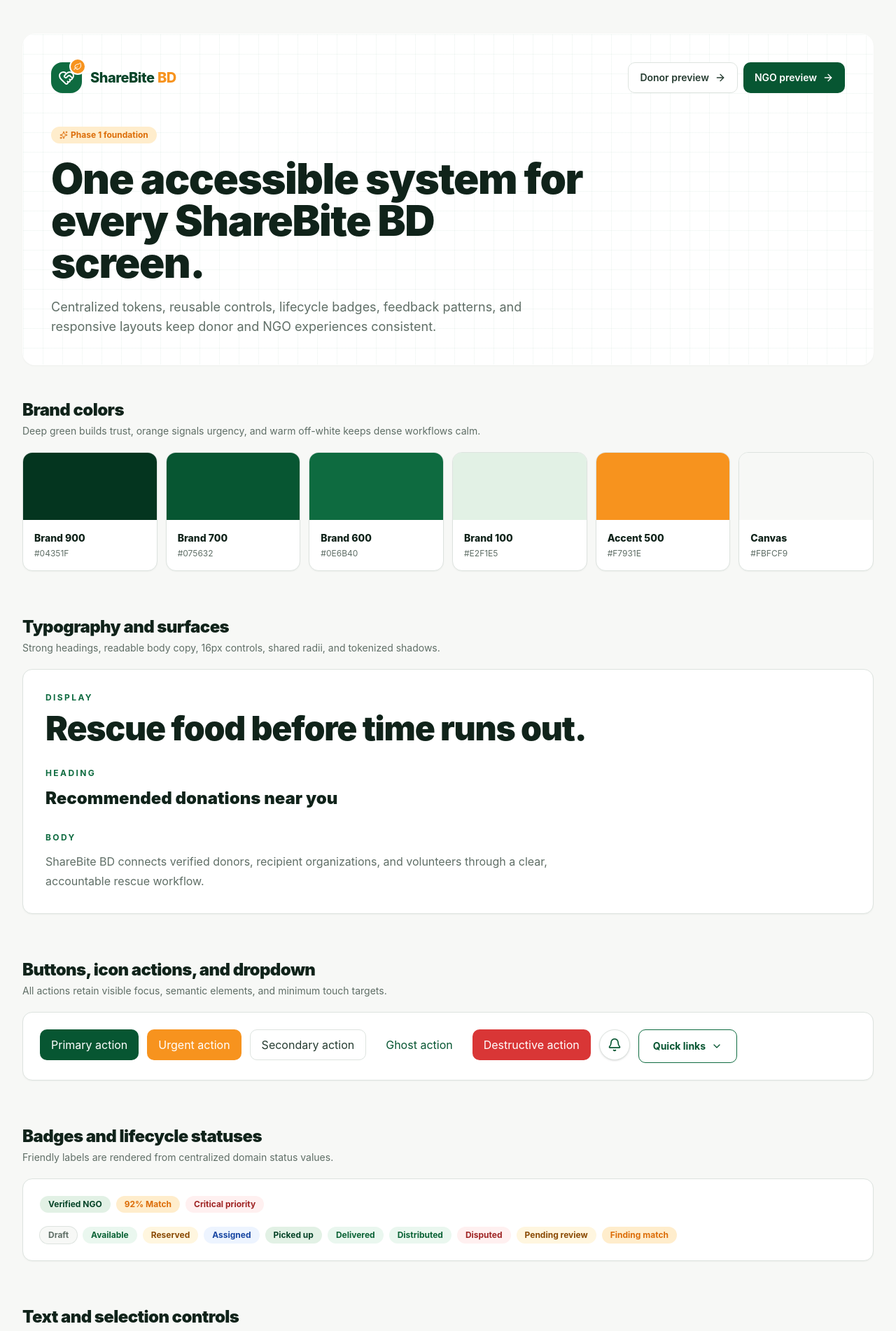
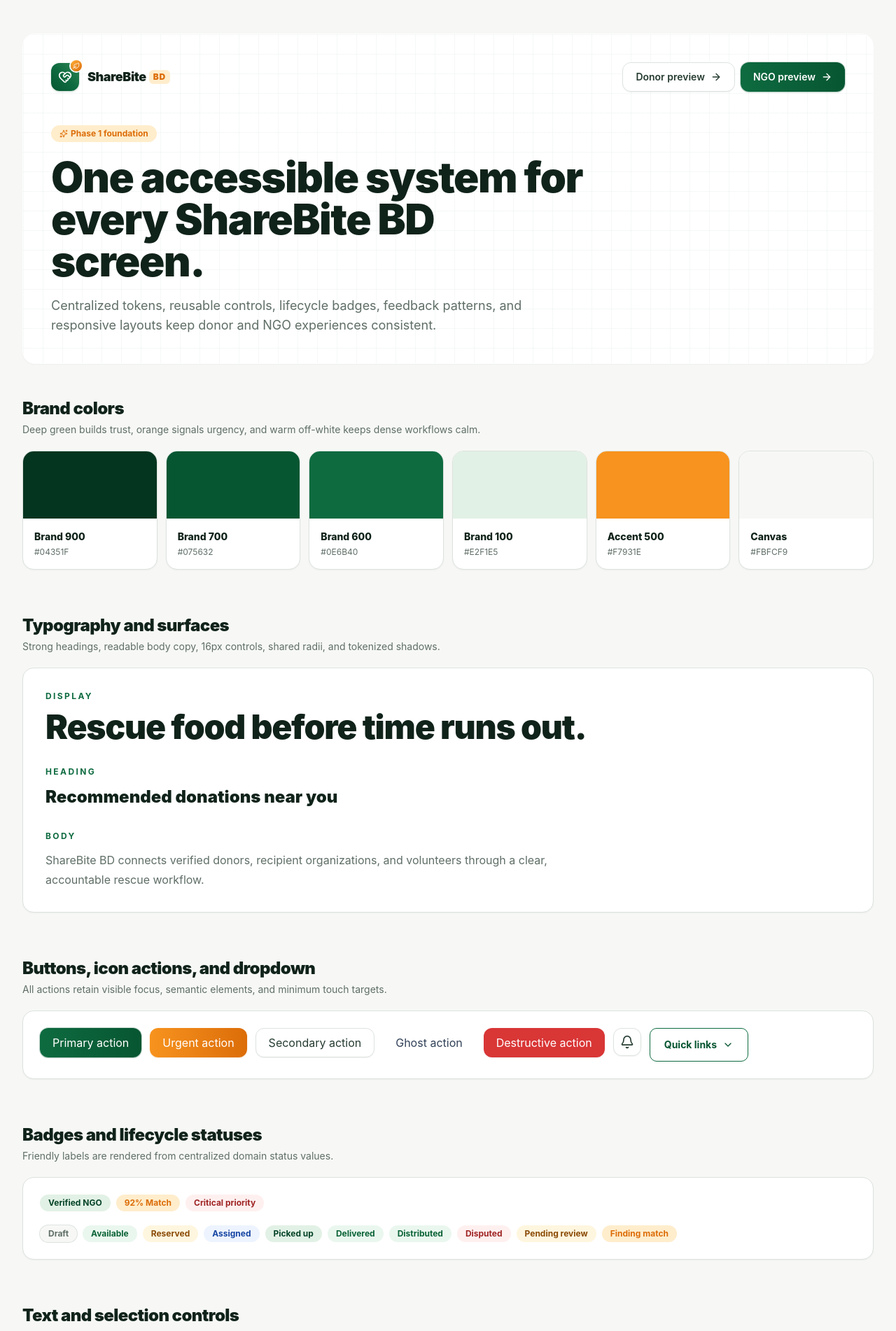
Before and after one commit to mahamudul-hasan7/shearbitebd, a Next.js app: page /design-system in a window 1280 px wide. Shown: the top 1902 px of the page at 70% size. Built offline with nearby package versions, Linux system fonts and the light colour scheme.

Commit message:
feat(ui): refine atomic button, card, icon-button, and brand logo components

```diff
--- a/src/components/brand/brand-logo.tsx
+++ b/src/components/brand/brand-logo.tsx
@@ -6,7 +6,7 @@ import { ROUTES } from "@/lib/routes";
 export function BrandLogo({
   compact = false,
   className,
-  href = ROUTES.auth.splash,
+  href = ROUTES.auth.login,
   inverse = false,
 }: {
   compact?: boolean;
@@ -15,17 +15,22 @@ export function BrandLogo({
   inverse?: boolean;
 }) {
   return (
-    <Link href={href} className={cn("inline-flex items-center gap-3", className)} aria-label="ShareBite BD home">
-      <span className={cn("relative grid size-11 shrink-0 place-items-center rounded-2xl text-white shadow-card", inverse ? "bg-white/15 ring-1 ring-white/20" : "bg-brand-600")}>
-        <HeartHandshake className="size-6" aria-hidden="true" />
-        <span className="absolute -right-1 -top-1 grid size-5 place-items-center rounded-full bg-accent-500 text-white ring-2 ring-white">
-          <Leaf className="size-3" aria-hidden="true" />
+    <Link href={href} className={cn("inline-flex items-center gap-3 transition-opacity hover:opacity-95", className)} aria-label="ShareBite BD home">
+      <span className={cn(
+        "relative grid size-10 shrink-0 place-items-center rounded-xl text-white shadow-sm transition-transform duration-200 group-hover:scale-105",
+        inverse ? "bg-white/15 ring-1 ring-white/30 backdrop-blur-md" : "bg-gradient-to-tr from-brand-700 via-brand-600 to-brand-500 shadow-brand-700/20 shadow-md"
+      )}>
+        <HeartHandshake className="size-5" aria-hidden="true" />
+        <span className="absolute -right-1 -top-1 grid size-4 place-items-center rounded-full bg-gradient-to-br from-accent-400 to-accent-600 text-white ring-2 ring-white shadow-xs">
+          <Leaf className="size-2.5" aria-hidden="true" />
         </span>
       </span>
       {!compact && (
-        <span className="leading-none">
-          <span className={cn("text-xl font-extrabold tracking-tight", inverse ? "text-white" : "text-brand-800")}>ShareBite</span>{" "}
-          <span className="text-xl font-extrabold tracking-tight text-accent-500">BD</span>
+        <span className="leading-tight">
+          <span className="flex items-center gap-1">
+            <span className={cn("text-lg font-black tracking-tight", inverse ? "text-white" : "text-ink-900")}>ShareBite</span>
+            <span className="rounded-md bg-accent-100 px-1.5 py-0.5 text-xs font-black uppercase tracking-wider text-accent-600">BD</span>
+          </span>
         </span>
       )}
     </Link>
--- a/src/components/ui/button.tsx
+++ b/src/components/ui/button.tsx
@@ -6,17 +6,17 @@ export type ButtonVariant = "primary" | "secondary" | "outline" | "ghost" | "dan
 export type ButtonSize = "sm" | "md" | "lg";
 
 const variants: Record<ButtonVariant, string> = {
-  primary: "bg-brand-700 text-white hover:bg-brand-800 active:bg-brand-900",
-  secondary: "bg-accent-500 text-white hover:bg-accent-600",
-  outline: "border border-line bg-white text-ink-700 hover:border-brand-300 hover:bg-brand-50",
-  ghost: "bg-transparent text-brand-700 hover:bg-brand-50",
-  danger: "bg-danger text-white hover:brightness-95",
+  primary: "bg-gradient-to-r from-brand-600 to-brand-700 text-white shadow-xs shadow-brand-700/20 hover:from-brand-700 hover:to-brand-800 active:scale-[0.98] ring-1 ring-brand-700/20",
+  secondary: "bg-gradient-to-r from-accent-500 to-accent-600 text-white shadow-xs shadow-accent-600/20 hover:from-accent-600 hover:to-accent-700 active:scale-[0.98]",
+  outline: "border border-line bg-surface text-ink-700 shadow-2xs hover:bg-slate-50 hover:text-ink-900 active:scale-[0.98]",
+  ghost: "bg-transparent text-slate-700 hover:bg-slate-100 hover:text-ink-900",
+  danger: "bg-danger text-white shadow-xs hover:brightness-95 active:scale-[0.98]",
 };
 
 const sizes: Record<ButtonSize, string> = {
-  sm: "h-9 px-3.5 text-sm",
-  md: "h-11 px-4 text-sm",
-  lg: "h-12 px-5 text-base",
+  sm: "h-9 px-3.5 text-xs font-semibold rounded-lg",
+  md: "h-10.5 px-4.5 text-sm font-semibold rounded-xl",
+  lg: "h-12 px-6 text-base font-semibold rounded-xl",
 };
 
 export function buttonClassNames({
--- a/src/components/ui/card.tsx
+++ b/src/components/ui/card.tsx
@@ -4,7 +4,7 @@ import { cn } from "@/lib/utils";
 export function Card({ className, ...props }: HTMLAttributes<HTMLDivElement>) {
   return (
     <div
-      className={cn("min-w-0 rounded-card border border-line bg-surface shadow-card", className)}
+      className={cn("min-w-0 rounded-2xl border border-line bg-surface shadow-xs transition-shadow duration-150", className)}
       {...props}
     />
   );
@@ -12,16 +12,16 @@ export function Card({ className, ...props }: HTMLAttributes<HTMLDivElement>) {
 
 export function CardHeader({ title, description, action }: { title: string; description?: string; action?: ReactNode }) {
   return (
-    <div className="flex flex-wrap items-start justify-between gap-3 border-b border-line px-4 py-4 sm:flex-nowrap sm:gap-4 sm:px-5">
+    <div className="flex flex-wrap items-start justify-between gap-3 border-b border-line px-5 py-4 sm:flex-nowrap sm:gap-4 sm:px-6 sm:py-4.5">
       <div className="min-w-0 flex-1">
-        <h3 className="text-base font-bold text-ink-900">{title}</h3>
-        {description && <p className="mt-1 max-w-2xl text-sm leading-5 text-muted-600">{description}</p>}
+        <h3 className="text-base font-bold tracking-tight text-ink-900">{title}</h3>
+        {description && <p className="mt-1 text-xs leading-relaxed text-muted-600">{description}</p>}
       </div>
-      {action}
+      {action && <div className="shrink-0">{action}</div>}
     </div>
   );
 }
 
 export function CardContent({ className, ...props }: HTMLAttributes<HTMLDivElement>) {
-  return <div className={cn("min-w-0 p-4 sm:p-5", className)} {...props} />;
+  return <div className={cn("min-w-0 p-5 sm:p-6", className)} {...props} />;
 }
--- a/src/components/ui/icon-button.tsx
+++ b/src/components/ui/icon-button.tsx
@@ -8,7 +8,7 @@ export function IconButton({ label, children, className, ...props }: ButtonHTMLA
       type="button"
       aria-label={label}
       className={cn(
-        "icon-interactive grid size-11 place-items-center rounded-full border border-line bg-white text-brand-700 shadow-sm transition hover:bg-brand-50",
+        "group relative grid size-10 place-items-center rounded-xl border border-line bg-surface text-ink-700 shadow-xs transition-all duration-150 hover:bg-slate-50 hover:text-ink-900 active:scale-95 disabled:pointer-events-none disabled:opacity-50",
         className,
       )}
       {...props}
@@ -24,7 +24,7 @@ export function IconButtonLink({ href, label, children, className, ...props }: O
       href={href}
       aria-label={label}
       className={cn(
-        "icon-interactive grid size-11 place-items-center rounded-full border border-line bg-white text-brand-700 shadow-sm transition hover:bg-brand-50",
+        "group relative grid size-10 place-items-center rounded-xl border border-line bg-surface text-ink-700 shadow-xs transition-all duration-150 hover:bg-slate-50 hover:text-ink-900 active:scale-95",
         className,
       )}
       {...props}
```
